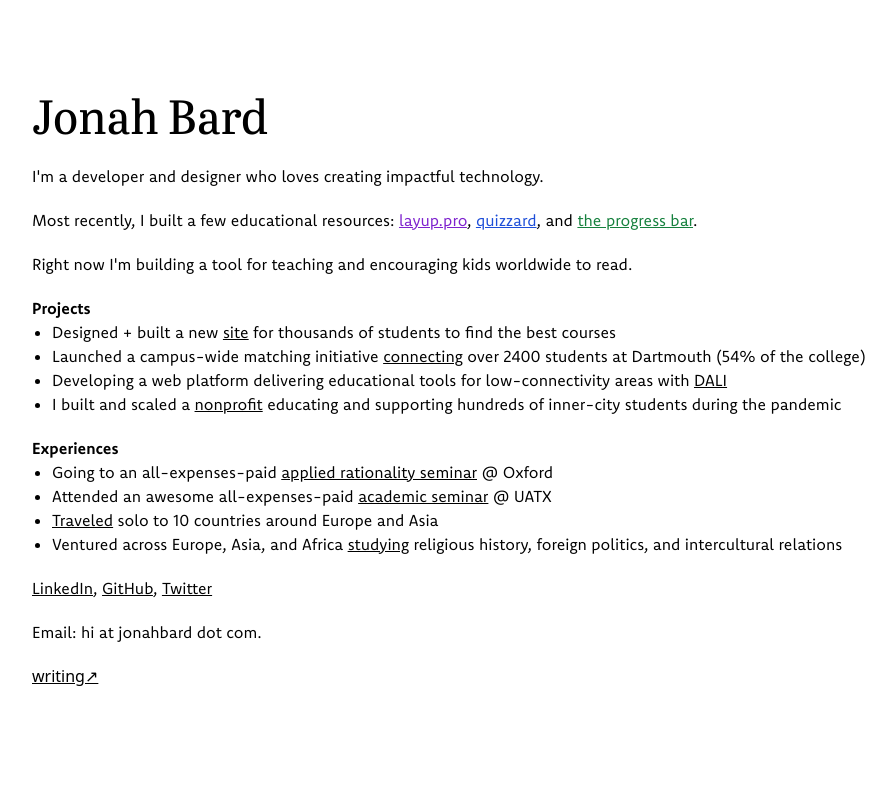
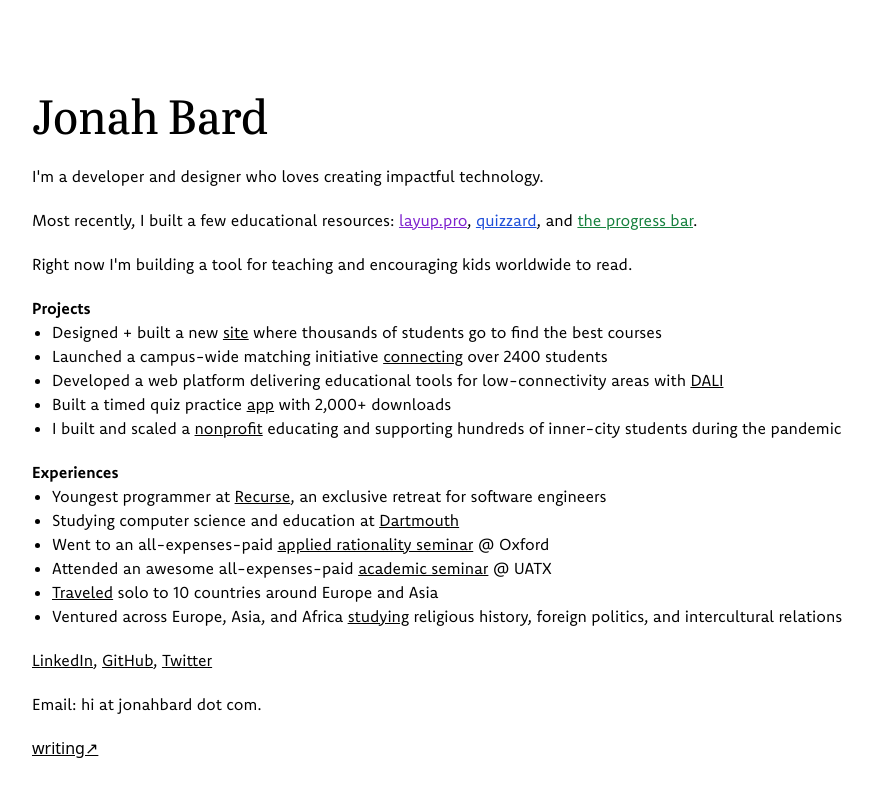
Before and after one commit to jonahbard/personal-site, a Next.js app: page / in a window 1280 px wide. Shown: the top 796 px of the page, without its empty margins (160-1056 px from the left). Built offline with nearby package versions, Linux system fonts and the light colour scheme.

Commit message:
sep 2024 updates

```diff
--- a/app/page.tsx
+++ b/app/page.tsx
@@ -11,18 +11,25 @@ export default function Home() {
         <p className="pt-5">Right now I&apos;m building a tool for teaching and encouraging kids worldwide to read.</p>
         <p className="pt-5 font-bold">Projects</p>
         <ul className="list-disc pl-5">
-          <li>Designed + built a new <a href="https://layup.pro" className=" underline">site</a> for thousands of students to find the best courses</li>
+          <li>Designed + built a new <a href="https://layup.pro" className=" underline">site</a> where thousands of students go to find the best courses</li>
           <li>Launched a campus-wide matching initiative {" "}
             <a href="https://www.notion.so/ac1d9d487de4447480c50903d6ab0465?pvs=21" className=" underline">
             connecting
             </a>{" "}
-            over 2400 students at Dartmouth (54% of the college)
+            over 2400 students
           </li>
           <li>
-            Developing a web platform delivering educational tools for low-connectivity areas with{" "}
+            Developed a web platform delivering educational tools for low-connectivity areas with{" "}
             <a href="https://dali.dartmouth.edu" className=" underline">
             DALI
           </a>
+          </li>
+          <li>
+            Built a timed quiz practice{" "}
+            <a href="https://apps.apple.com/us/app/quizzard-master-test-timing/id6446804987" className=" underline">
+              app
+            </a>{" "}
+            with 2,000+ downloads
           </li>
           <li>
           I built and scaled a{" "}
@@ -35,7 +42,16 @@ export default function Home() {
         <p className="font-bold mt-5">Experiences</p>
         <ul className="list-disc pl-5">
           <li>
-            Going to an all-expenses-paid{" "}
+            Youngest programmer at <a className="underline" href="https://recurse.com">Recurse</a>, an exclusive retreat for software engineers
+          </li>
+          <li>
+            Studying computer science and education at{" "}
+            <a href="https://dartmouth.edu" className=" underline">
+              Dartmouth
+            </a>
+          </li>
+          <li>
+            Went to an all-expenses-paid{" "}
             <a href="http://fabric.camp" className=" underline">
               applied rationality seminar
             </a>{" "}
```
